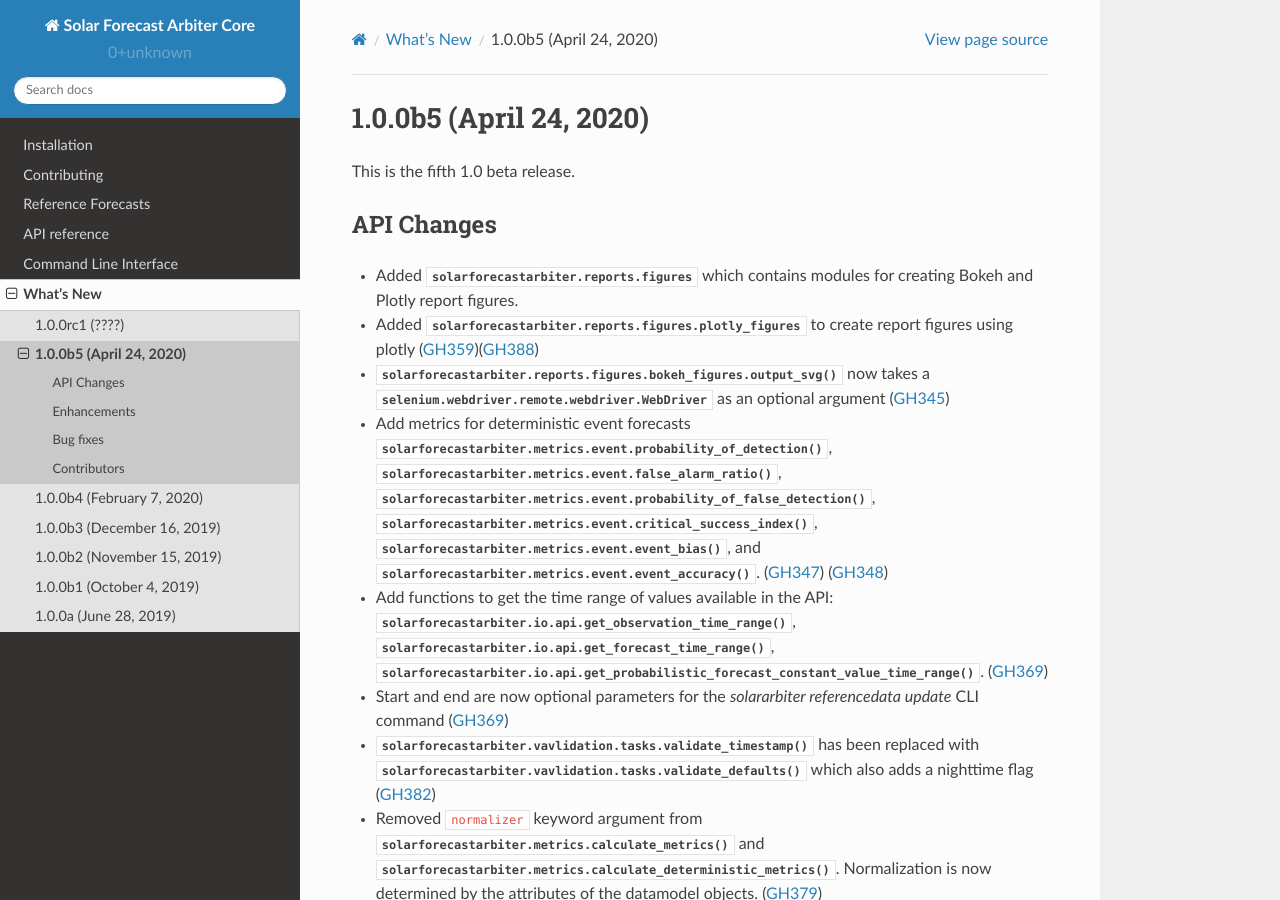
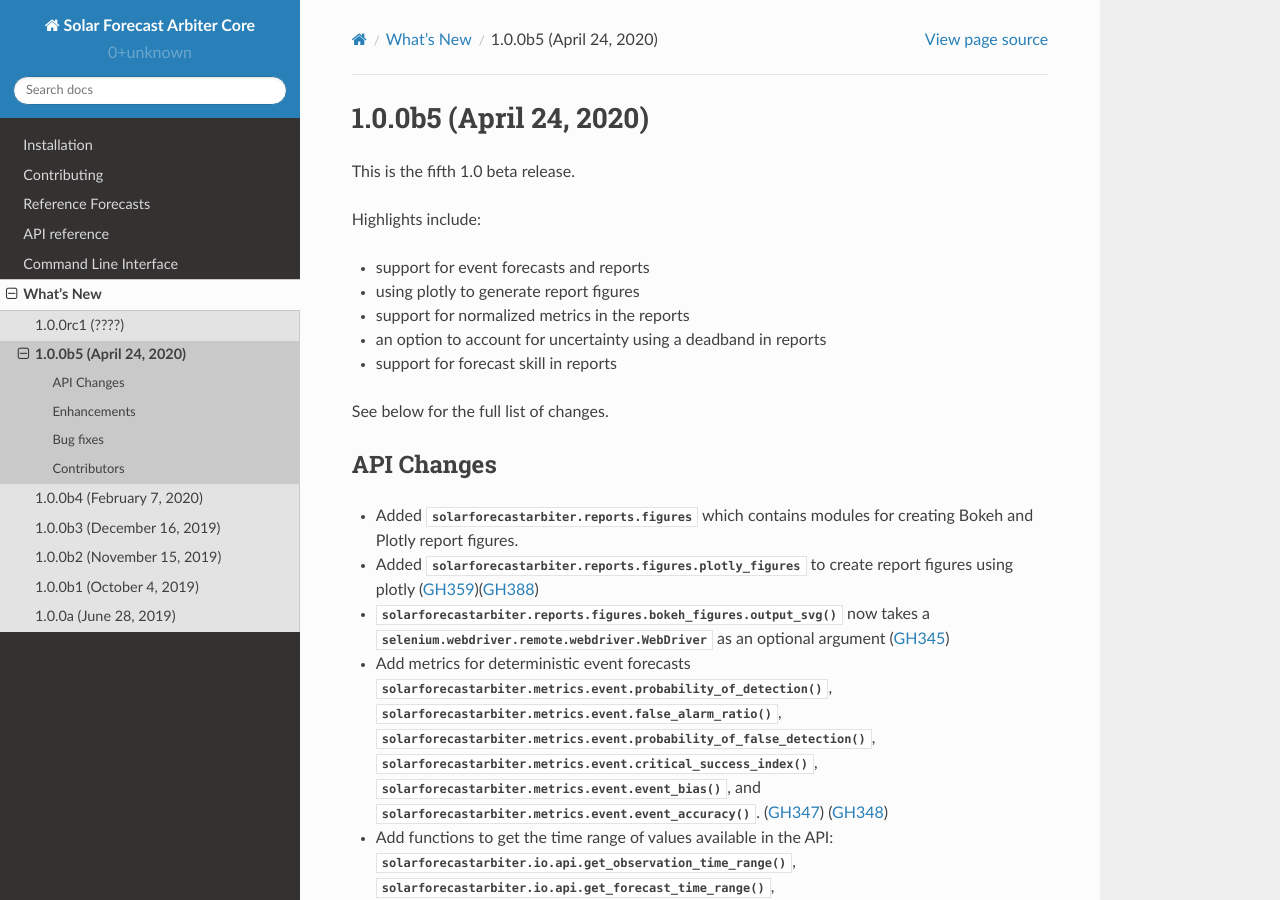
Before and after one commit to SolarArbiter/solarforecastarbiter-core, a Sphinx documentation site: the page built from docs/source/whatsnew/1.0.0b5.rst, in a window 1280 px wide and 900 px high. Built offline with Sphinx 7.4.7 and the Read the Docs theme 2.0.0, drawn with Linux system fonts in a browser that asks for light colours.

Commit message:
Update docs/source/whatsnew/1.0.0b5.rst
Co-Authored-By: Will Holmgren <william.holmgren@gmail.com>

```diff
--- a/docs/source/whatsnew/1.0.0b5.rst
+++ b/docs/source/whatsnew/1.0.0b5.rst
@@ -4,6 +4,16 @@
 ------------------------
 
 This is the fifth 1.0 beta release.
+
+Highlights include:
+
+* support for event forecasts and reports
+* using plotly to generate report figures
+* support for normalized metrics in the reports
+* an option to account for uncertainty using a deadband in reports
+* support for forecast skill in reports
+
+See below for the full list of changes.
 
 
 API Changes
```
